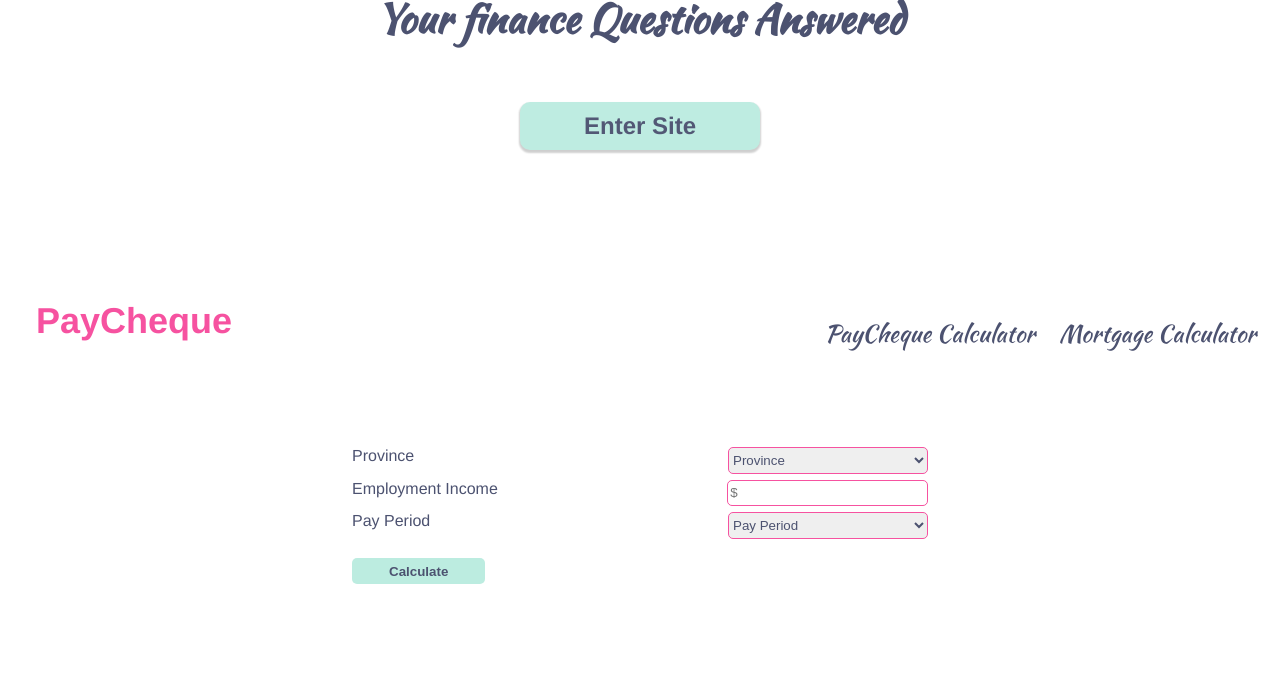
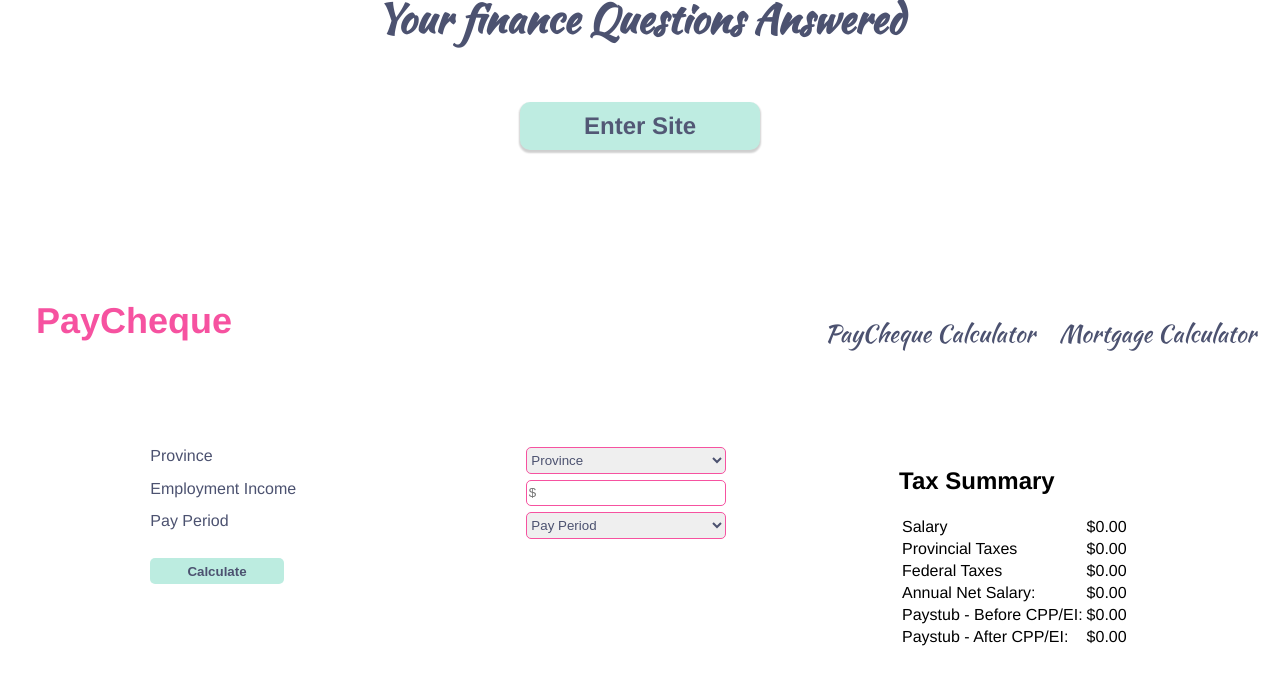
Before and after one commit to Jevaughn-W/Paycheque, a React (Create React App) app: page / in a window 1280 px wide. Shown: the part 500-1184 px from the top of the page. Built offline with nearby package versions, Linux system fonts and the light colour scheme.

Commit message:
remove code which prevented values from showing

```diff
--- a/src/components/Main/Main.jsx
+++ b/src/components/Main/Main.jsx
@@ -2,19 +2,19 @@ import React, {useContext, useState} from "react";
 import { ApplicationDataContext } from "../../App"; // Since state was create in useContext we'll need this to access state
 import NavigationBar from '../navigation';
 import Taxes from '../taxes/index';
+import ShowCalculation from "../output";
 import "./main.css";
 
 export default function Main() {
 
   const {state, setState} = useContext(ApplicationDataContext);
 
-  console.log("State", state);
   return (
     <div className="main" id="main">
       <NavigationBar/>
       <div className='content'>
-        <Taxes/>
-
+        <Taxes />
+        <ShowCalculation/>
 
       </div>
     </div>
--- a/src/components/output/index.jsx
+++ b/src/components/output/index.jsx
@@ -11,21 +11,21 @@ export default function ShowCalculation(props) {
     'Bi-Weekly': 26
   };
 
-  let preTaxSalary = props.state.annualSalary / payPeriods[props.state.PayPeriod];
-  let annualNetSalary = Math.round((props.state.annualSalary - props.state.provincialTax - props.state.federalTax) * 100) / 100;
-  let paystub = Math.round(((props.state.annualSalary - props.state.provincialTax - props.state.federalTax)/payPeriods[props.state.PayPeriod])* 100) / 100;
-  let CPP = Math.round((preTaxSalary * props.CPP.rate)*100) / 100;
+  // let preTaxSalary = props.state.annualSalary / payPeriods[props.state.PayPeriod];
+  // let annualNetSalary = Math.round((props.state.annualSalary - props.state.provincialTax - props.state.federalTax) * 100) / 100;
+  // let paystub = Math.round(((props.state.annualSalary - props.state.provincialTax - props.state.federalTax)/payPeriods[props.state.PayPeriod])* 100) / 100;
+  // let CPP = Math.round((preTaxSalary * props.CPP.rate)*100) / 100;
 
   // Function to calculate how much EI is based on salary cap
-  const calaculateEI = (salary) => {
-    if (salary > props.EI.max) {
-      return (props.EI.max / 100) * props.EI.rate;
-    }
+  // const calaculateEI = (salary) => {
+  //   if (salary > props.EI.max) {
+  //     return (props.EI.max / 100) * props.EI.rate;
+  //   }
 
-    return (salary / 100) * props.EI.rate;
-  };
+  //   return (salary / 100) * props.EI.rate;
+  // };
 
-  let EI = calaculateEI(preTaxSalary);
+  // let EI = calaculateEI(preTaxSalary);
 
   return(
     <section className="result">
@@ -35,27 +35,27 @@ export default function ShowCalculation(props) {
       <table>
         <tr>
           <td className="label">Salary</td>
-          <td>{new Intl.NumberFormat("en-US", {style: 'currency', currency : "USD"}).format(props.state.annualSalary ? props.state.annualSalary : 0)}</td>
+          <td>{new Intl.NumberFormat("en-US", {style: 'currency', currency : "USD"}).format(0)}</td>
         </tr>
         <tr>
           <td className="label">Provincial Taxes</td>
-          <td>{new Intl.NumberFormat("en-US", {style: 'currency', currency : "USD"}).format(props.state.provincialTax ? props.state.provincialTax : 0)}</td>
+          <td>{new Intl.NumberFormat("en-US", {style: 'currency', currency : "USD"}).format(0)}</td>
         </tr>
         <tr>
           <td className="label">Federal Taxes</td>
-          <td>{new Intl.NumberFormat("en-US", {style: 'currency', currency : "USD"}).format(props.state.federalTax ? props.state.federalTax : 0)}</td>
+          <td>{new Intl.NumberFormat("en-US", {style: 'currency', currency : "USD"}).format(0)}</td>
         </tr>
         <tr>
           <td className="label">Annual Net Salary:</td>
-          <td>{new Intl.NumberFormat("en-US", {style: 'currency', currency : "USD"}).format(annualNetSalary ? annualNetSalary : 0)}</td>
+          <td>{new Intl.NumberFormat("en-US", {style: 'currency', currency : "USD"}).format( 0)}</td>
         </tr>
         <tr>
           <td className="label">Paystub - Before CPP/EI:</td>
-          <td>{new Intl.NumberFormat("en-US", {style: 'currency', currency : "USD"}).format(paystub ? paystub :0 )}</td>
+          <td>{new Intl.NumberFormat("en-US", {style: 'currency', currency : "USD"}).format(0 )}</td>
         </tr>
         <tr>
           <td className="label">Paystub - After CPP/EI:</td>
-          <td>{new Intl.NumberFormat("en-US", {style: 'currency', currency : "USD"}).format((paystub - CPP - EI) ? (paystub - CPP - EI) : 0 )}</td>
+          <td>{new Intl.NumberFormat("en-US", {style: 'currency', currency : "USD"}).format(0)}</td>
         </tr>
       </table>
     </section>
```
